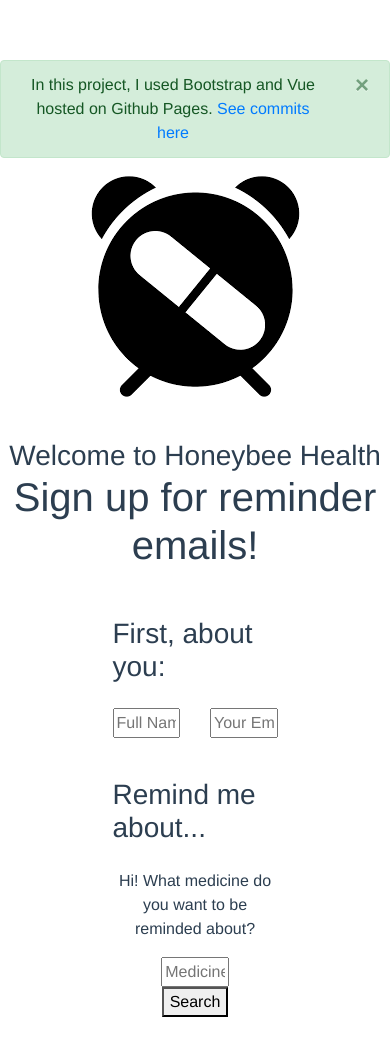
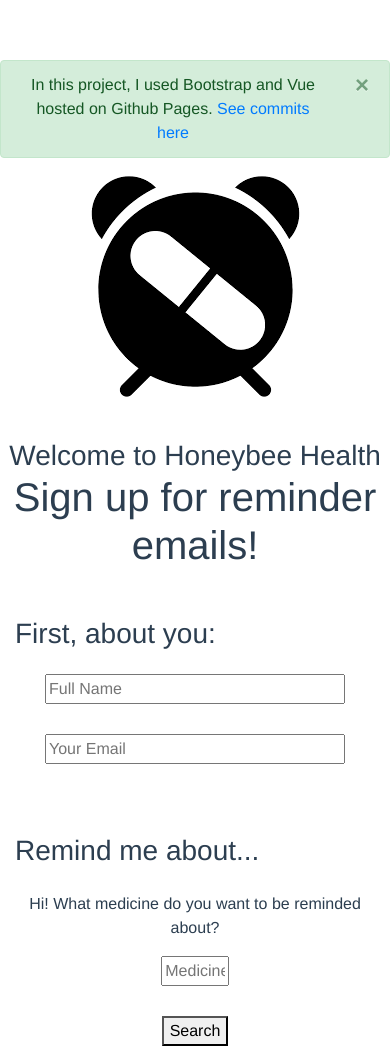
Before and after one commit to lakartoza/drugreactions, a Vue app: page / in a window 390 px wide. Before the commit the page ends 1017 px from the top, so only its background shows below. Built offline with nearby package versions, Linux system fonts and the light colour scheme.

Commit message:
changed some CSS outlines

```diff
--- a/src/components/HelloWorld.vue
+++ b/src/components/HelloWorld.vue
@@ -12,7 +12,7 @@
     <div class="container">
       <div class="row">
         <div class="col"></div>
-        <div class="col-6 lefted">
+        <div class="col-md-6 col-sm-12 lefted">
           <h3>First, about you:</h3>
           <br>
         </div>
@@ -23,12 +23,12 @@
       <div class="row">
         <div class="col"></div>
 
-        <div class="col-3">
+        <div class="col-md-6 col-sm-12">
           <input v-model="fullName" placeholder="Full Name" class="stretched_input">
+          <input v-model="email" placeholder="Your Email" class="stretched_input">
+
         </div>
-        <div class="col-3">
-          <input v-model="email" placeholder="Your Email" class="stretched_input">
-        </div>
+
 
         <div class="col"></div>
       </div>
@@ -37,7 +37,7 @@
 
       <div class="row">
         <div class="col"></div>
-        <div class="col-6 lefted">
+        <div class="col-md-6 col-sm-12 lefted">
           <h3>Remind me about...</h3>
           <br>
         </div>
@@ -48,7 +48,7 @@
 
       <div class="row">
         <div class="col"></div>
-        <div class="col-6">
+        <div class="col-md-6 col-sm-12">
           <p>Hi{{ firstName }}! What medicine do you want to be reminded about?</p>
         </div>
         <div class="col"></div>
@@ -217,6 +217,9 @@
 
 .stretched_input {
   width: -webkit-fill-available;
+  /*min-width: 150px;*/
+  max-width: 300px;
+  margin-bottom: 30px;
 }
 h3 {
   margin: 40px 0 0;
```
Also changed, not shown: 1 other file (tests, documents, lock files or other folders).
